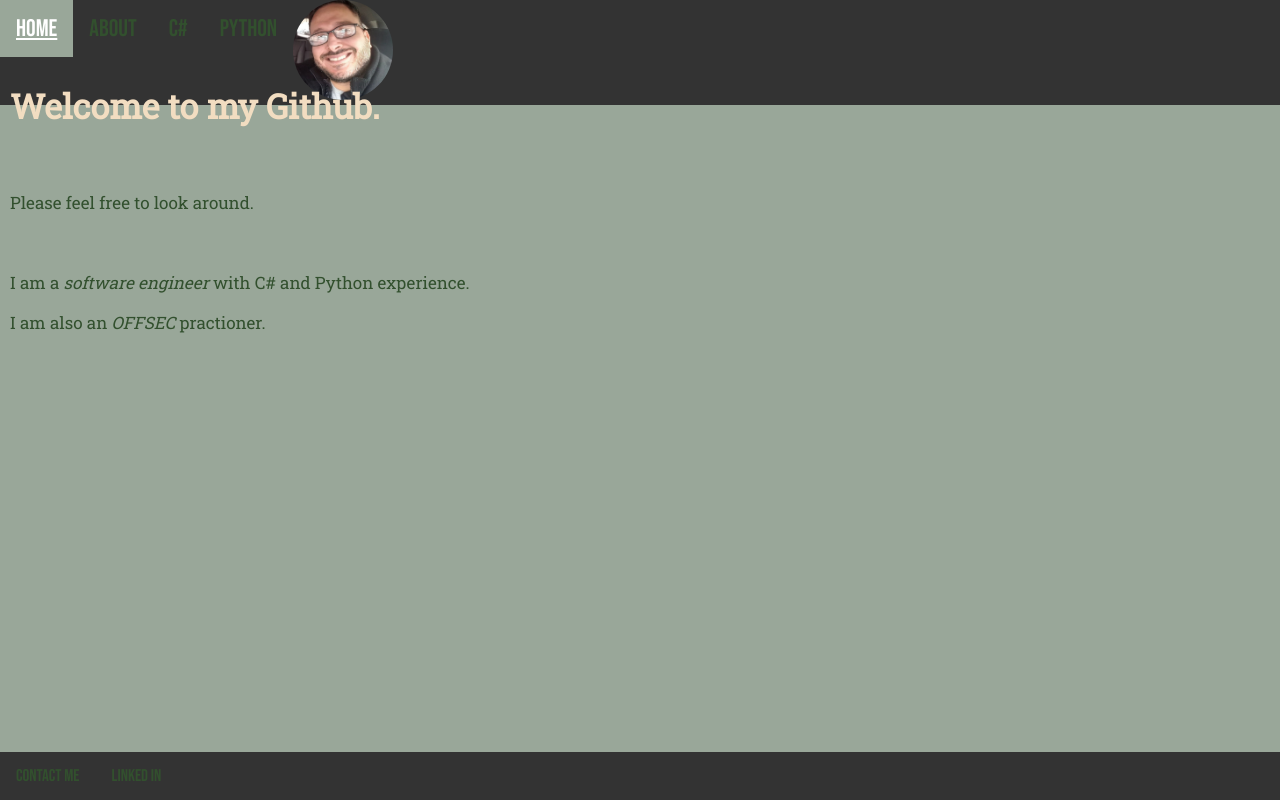
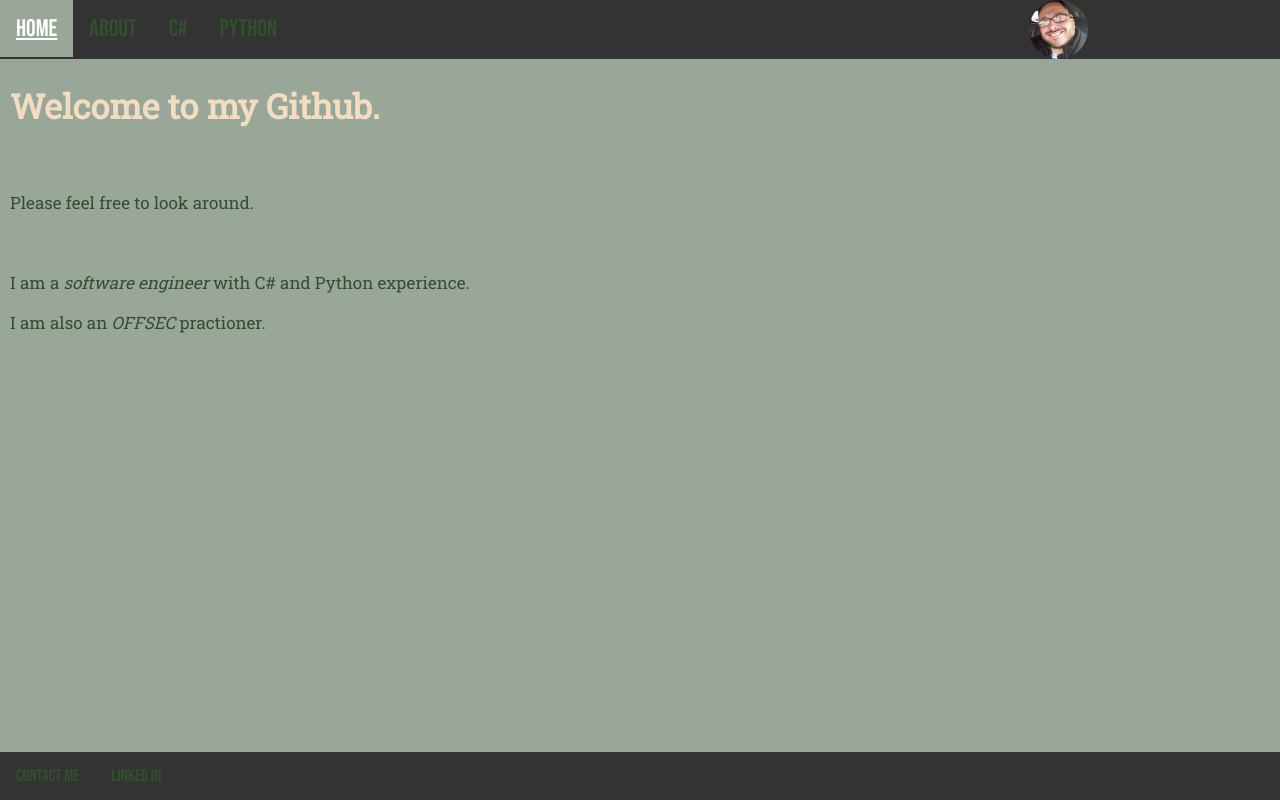
Before and after one commit to stran9er/cv, a plain HTML site: page index.html in a window 1280 px wide. Drawn offline with Linux system fonts and the light colour scheme.

Commit message:
Update mystyle.css

```diff
--- a/css/mystyle.css
+++ b/css/mystyle.css
@@ -19,9 +19,11 @@ a:visited {
 
 /* Class Selectors */
 .profile-pic {
-  width: 100px;
-  height: 100px;
+  width: 59px;
+  height: 59px;
   border-radius: 100%;
+  float: right;
+  margin-right: 15%;
 }
 
 /* Navigation Bar */
```
